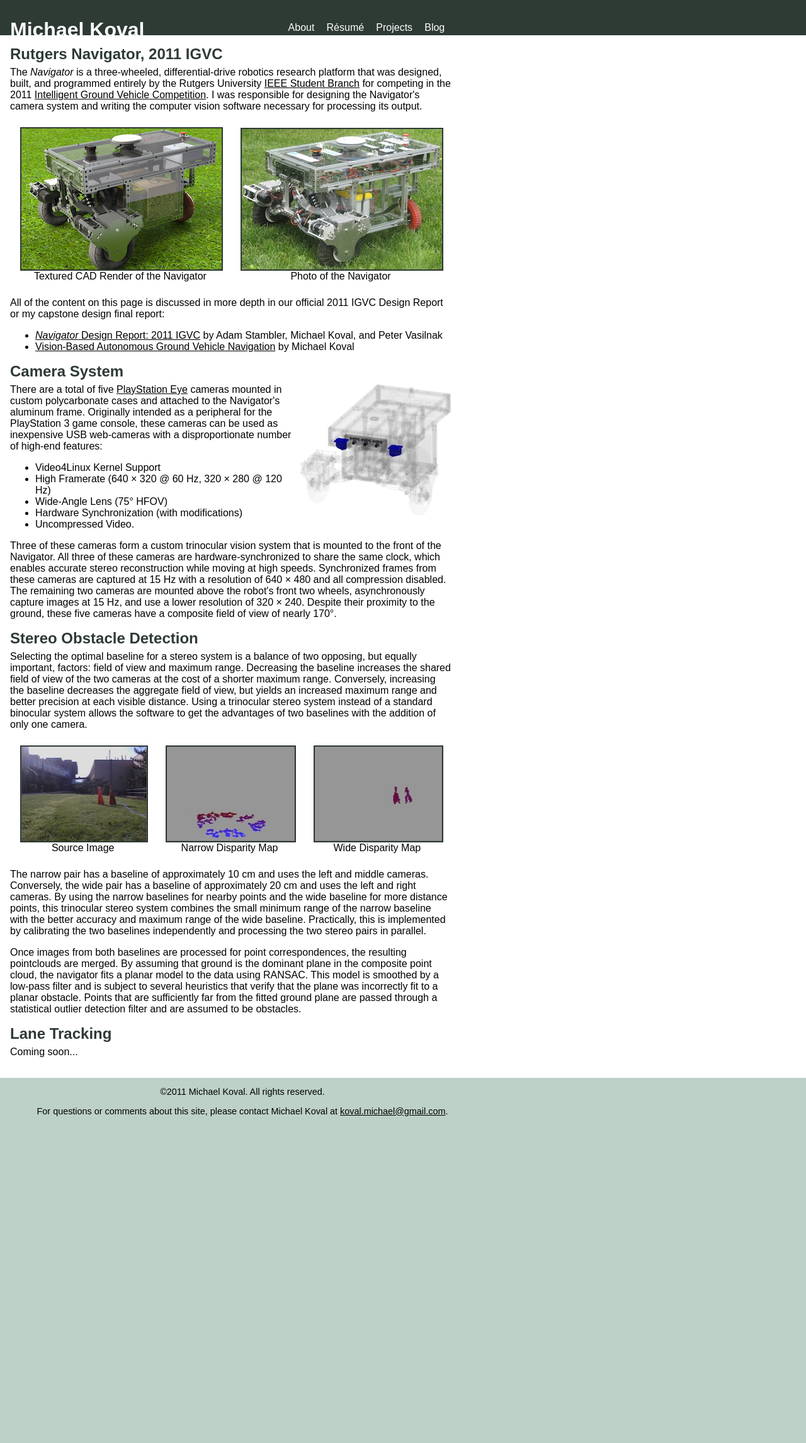
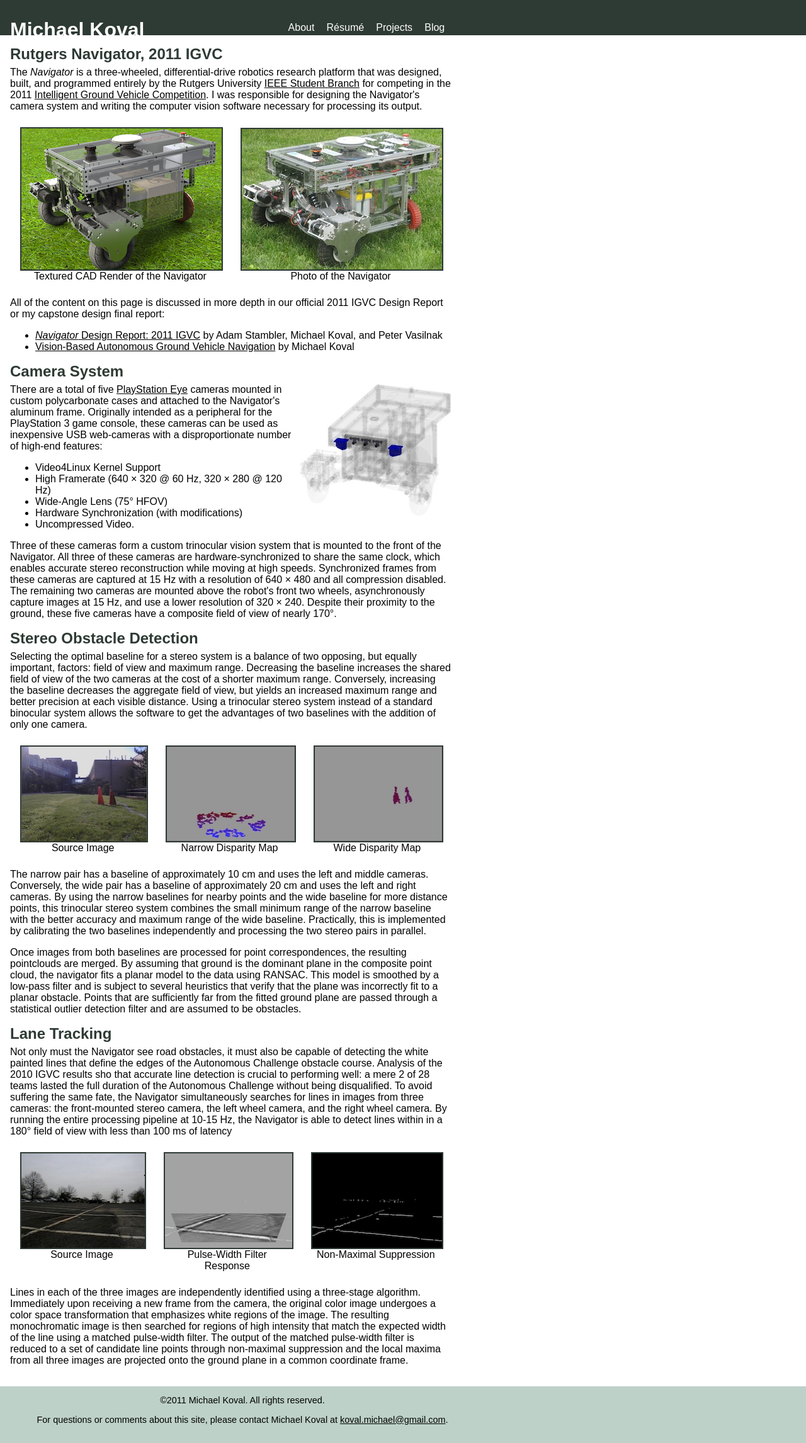
Before and after one commit to mkoval/mkoval.github.com, a Jekyll site: the page built from projects/igvc/index.html, in a window 1280 px wide. Shown: the whole page at 63% size. Built offline with Jekyll 4.4.1, drawn with Linux system fonts in a browser that asks for light colours; some web fonts are replaced; before the commit the page ends 1802 px from its top, so only the background shows below that.

Commit message:
finished the igvc page

```diff
--- a/projects/igvc/index.html
+++ b/projects/igvc/index.html
@@ -103,4 +103,38 @@ passed through a statistical outlier detection filter and are assumed to be
 obstacles.</p>
 
 <h2>Lane Tracking</h2>
-<p>Coming soon...</p>
+<p>Not only must the Navigator see road obstacles, it must also be capable of
+detecting the white painted lines that deﬁne the edges of the Autonomous
+Challenge obstacle course. Analysis of the 2010 IGVC results sho that accurate
+line detection is crucial to performing well: a mere 2 of 28 teams lasted the
+full duration of the Autonomous Challenge without being disqualified. To avoid
+suffering the same fate, the Navigator simultaneously searches for lines in
+images from three cameras: the front-mounted stereo camera, the left wheel
+camera, and the right wheel camera. By running the entire processing pipeline
+at 10-15 Hz, the Navigator is able to detect lines within in a 180&deg; ﬁeld of
+view with less than 100 ms of latency</p>
+
+<div class="photos" style="margin:1.5em 0;">
+	<div class="figure">
+		<img src="/images/projects/igvc/line_rgb.jpg" alt="original color image" width="200" height="150"/>
+		<span>Source Image</span>
+	</div>
+	<div class="figure">
+		<img src="/images/projects/igvc/line_pulse.jpg" alt="matched pulse-width filter response" width="200" height="150"/>
+		<span>Pulse-Width Filter Response</span>
+	</div>
+	<div class="figure">
+		<img src="/images/projects/igvc/line_nonmax.jpg" alt="output of non-maximal supression" width="200" height="150"/>
+		<span>Non-Maximal Suppression</span>
+	</div>
+</div>
+
+<p>Lines in each of the three images are independently identified using a
+three-stage algorithm. Immediately upon receiving a new frame from the camera,
+the original color image undergoes a color space transformation that emphasizes
+white regions of the image. The resulting monochromatic image is then searched
+for regions of high intensity that match the expected width of the line using a
+matched pulse-width filter. The output of the matched pulse-width filter is
+reduced to a set of candidate line points through non-maximal suppression and
+the local maxima from all three images are projected onto the ground plane in a
+common coordinate frame.</p>
--- a/style.css
+++ b/style.css
@@ -166,6 +166,7 @@ ul.projects li {
 }
 .project-igvc {
 	background-image: url(/images/projects/logo-igvc.jpg);
+	background-position: bottom left;
 }
 .project-quadrotor {
 	background-image: url(/images/projects/logo-quadrotor.jpg);
```
Also changed, not shown: images/projects/igvc/line_nonmax.jpg (added), images/projects/igvc/line_pulse.jpg (added), images/projects/igvc/line_rgb.jpg (added), images/projects/logo-igvc.jpg.
